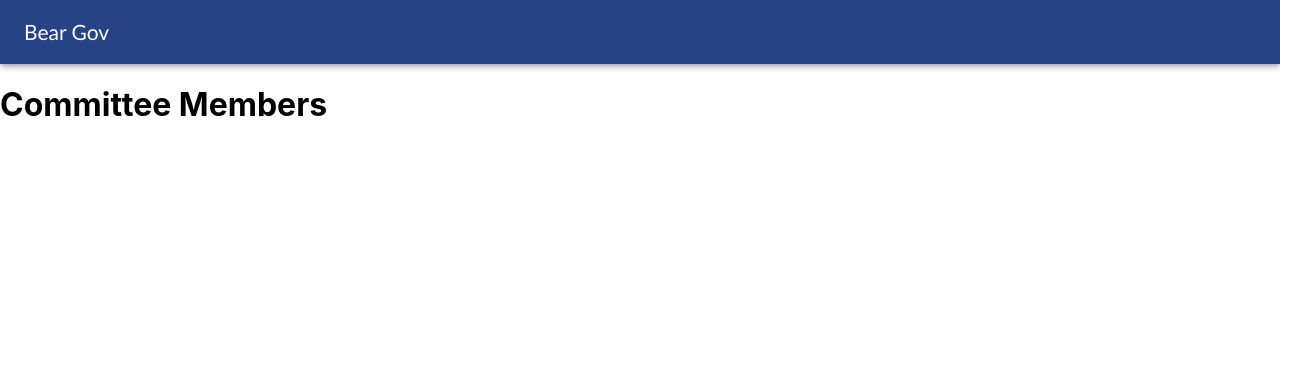
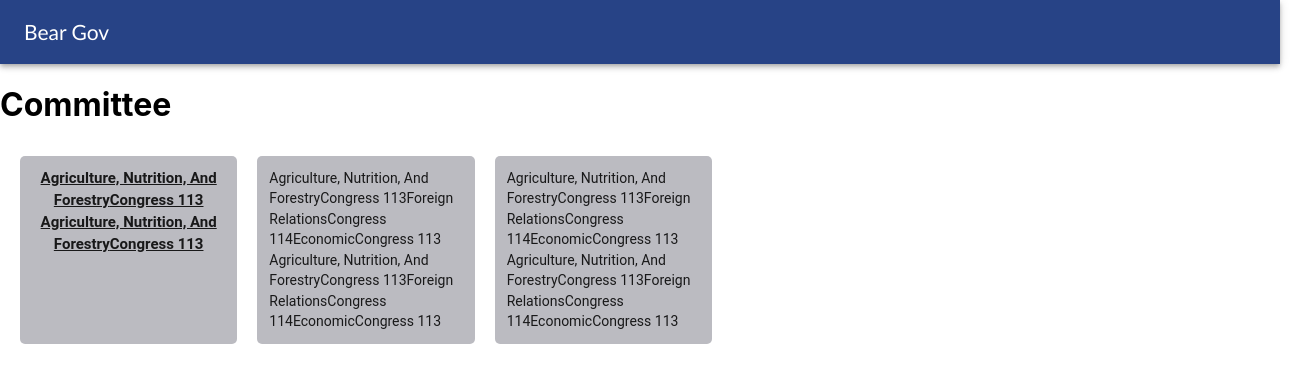
Before and after one commit to aweinber/i-study-front-end, a React (Create React App) app: page /committees in a window 1280 px wide. Shown: the top 382 px of the page, 1314 px wide, since content can reach past the window. Built offline with nearby package versions, Linux system fonts and the light colour scheme.

Commit message:
new committees

```diff
--- a/src/pages/Committees.js
+++ b/src/pages/Committees.js
@@ -1,13 +1,65 @@
 import React, { Component } from 'react'
+import { withStyles } from '@material-ui/core/styles'
+import Typography from '@material-ui/core/Typography'
+import Grid from '@material-ui/core/Grid'
+
 
 class Committees extends Component {
     render() {
+
+        const { classes } = this.props;
+
+        const committeeOne = ["Agriculture, Nutrition, And Forestry", "Congress 113"];
+        const committeeTwo = ["Foreign Relations", "Congress 114"];
+        const committeeThree = ["Economic", "Congress 113"];
+        const committees = [committeeOne, committeeTwo, committeeThree];
+
+        let committeeMembers = [];
+
+        //later add members to members to correct committee
+        for (let i = 0; i < committees.length; i++) {
+            let committee = committees[i];
+            let committeeCreated = [];
+            for (let j = 0; j < committee.length; j++) {
+                if (i === 0) {
+                    committeeCreated.push(<Typography className={classes.name}>{committee}</Typography>);
+                    } else {
+                    committeeCreated.push(<Typography>{committees}</Typography>);
+                    }
+            }
+
+            committeeMembers.push(<Grid item className={classes.gridItem} xs={2}>{committeeCreated}</Grid>)
+        }
+
+
         return(
-            <h1>
-                Committee Members
-            </h1>
+            <div>
+                <h1>Committee</h1>
+                <Grid container spacing={24} className={classes.gridContainer}>
+                    {committeeMembers}
+                </Grid>
+            </div>
         )
     }
 }
 
-export default Committees
+const styles = theme => ({
+    gridItem: {
+        // border: "1px solid black",
+        margin: "10px",
+        padding: "5px",
+        backgroundColor: "#bbbbc1",
+        borderRadius: "5px"
+    },
+    gridContainer: {
+        margin: "10px"
+    },
+    name: {
+        fontWeight: 'bold',
+        textDecoration: 'underline',
+        textAlign: 'center',
+        fontSize: '15px'
+    }
+});
+
+export default (withStyles)(styles)(Committees)
```
